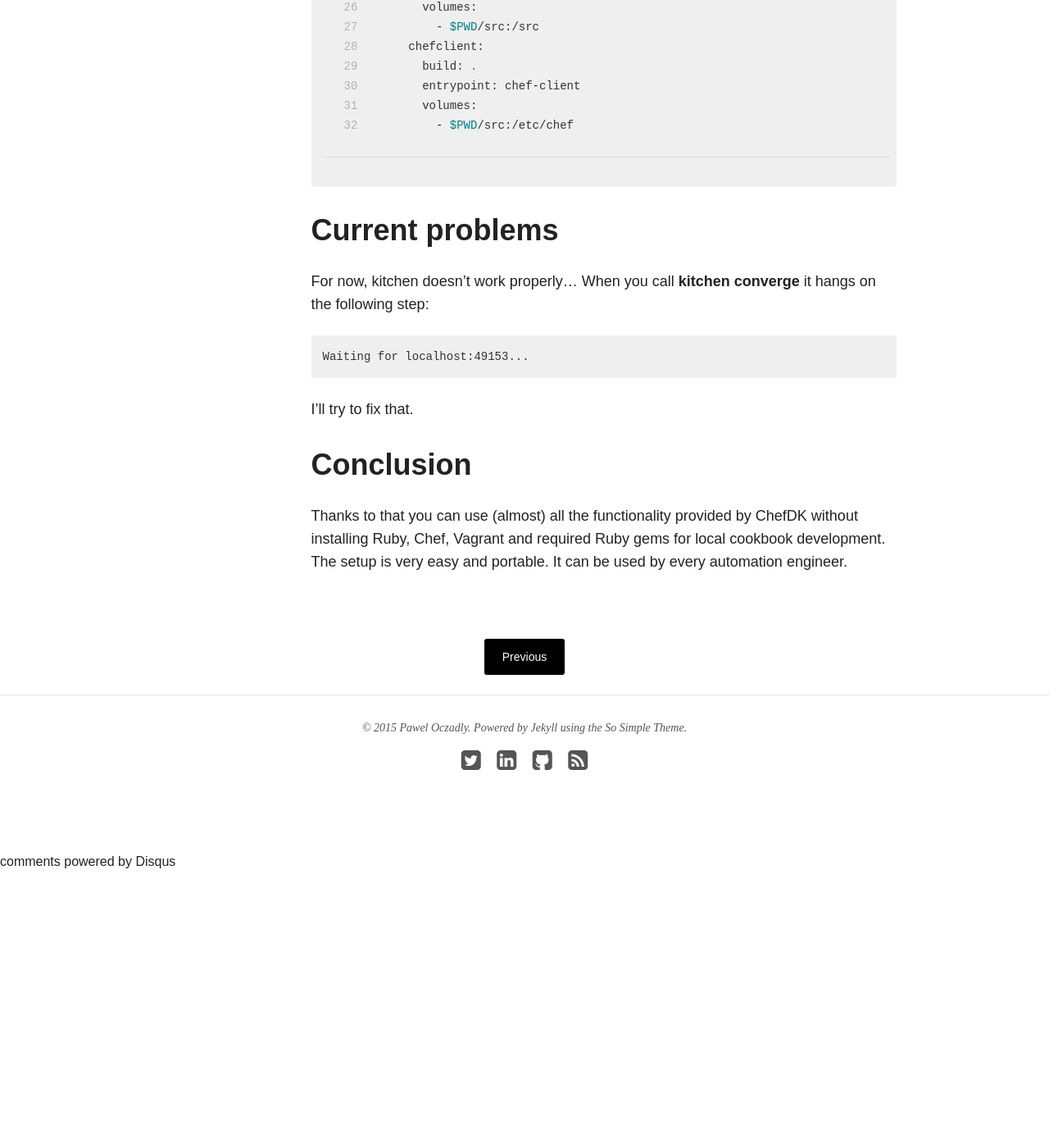
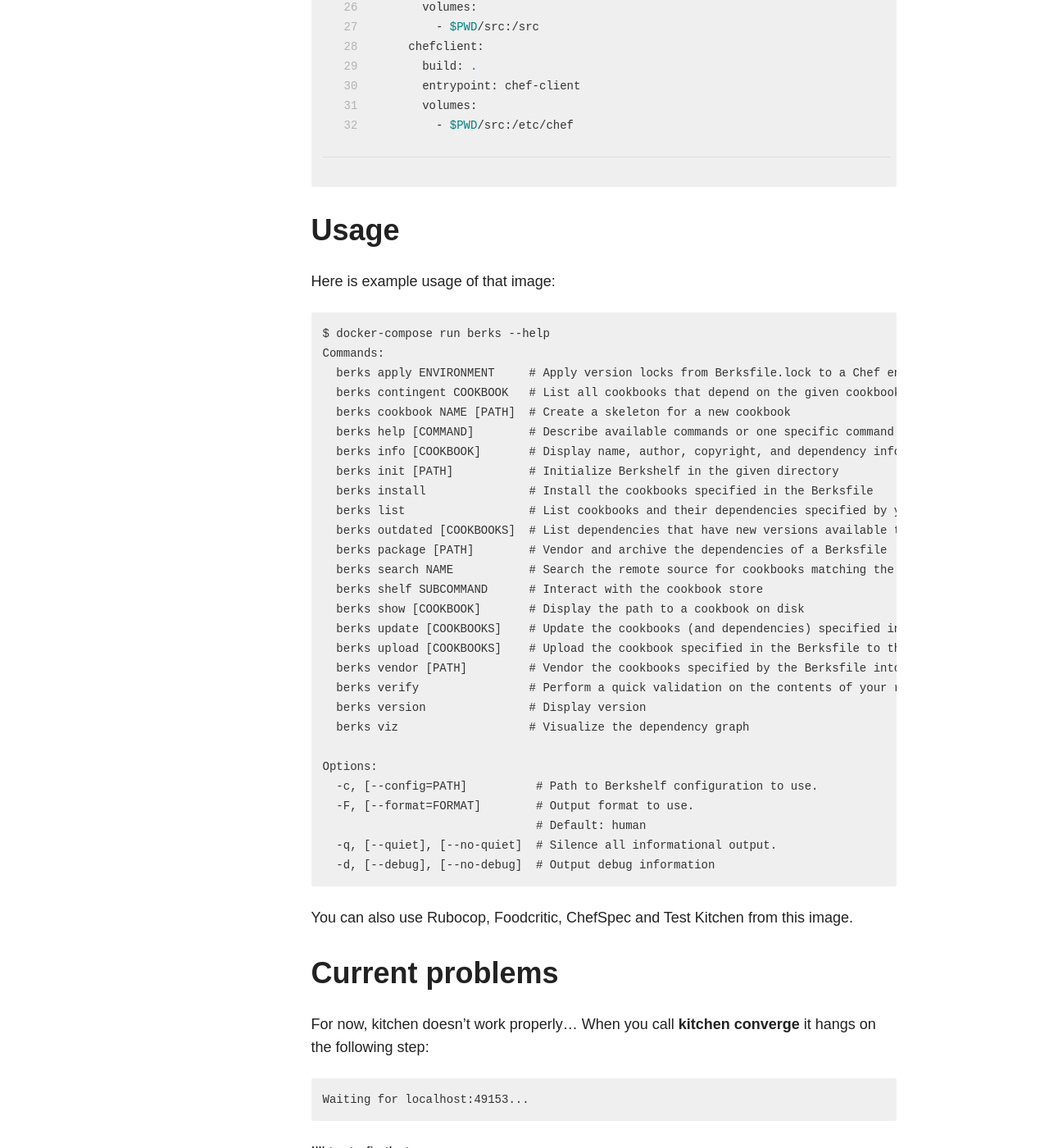
Before and after one commit to paweloczadly/paweloczadly.github.io, a Jekyll site: the page built from _posts/2015-04-03-developing-chef-cookbook-with-the-help-of-docker.md, in a window 1280 px wide and 1400 px high, scrolled down 2796 px. Shown: the whole window at 82% size. Built offline with Jekyll 4.4.1, drawn with Linux system fonts in a browser that asks for light colours; nearby versions of some CDN libraries; comment, search, counter and statistics services are not loaded; before the commit the page ends 3859 px from its top, so only the background shows below that.

Commit message:
2015-04-03 example usage

```diff
--- a/_posts/2015-04-03-developing-chef-cookbook-with-the-help-of-docker.md
+++ b/_posts/2015-04-03-developing-chef-cookbook-with-the-help-of-docker.md
@@ -83,6 +83,43 @@
     - $PWD/src:/etc/chef
 {% endhighlight %}
 
+# Usage
+
+Here is example usage of that image:
+
+
+    $ docker-compose run berks --help
+    Commands:
+      berks apply ENVIRONMENT     # Apply version locks from Berksfile.lock to a Chef environment
+      berks contingent COOKBOOK   # List all cookbooks that depend on the given cookbook in your Berksfile
+      berks cookbook NAME [PATH]  # Create a skeleton for a new cookbook
+      berks help [COMMAND]        # Describe available commands or one specific command
+      berks info [COOKBOOK]       # Display name, author, copyright, and dependency information about a cookbook
+      berks init [PATH]           # Initialize Berkshelf in the given directory
+      berks install               # Install the cookbooks specified in the Berksfile
+      berks list                  # List cookbooks and their dependencies specified by your Berksfile
+      berks outdated [COOKBOOKS]  # List dependencies that have new versions available that satisfy their constraints
+      berks package [PATH]        # Vendor and archive the dependencies of a Berksfile
+      berks search NAME           # Search the remote source for cookbooks matching the partial name
+      berks shelf SUBCOMMAND      # Interact with the cookbook store
+      berks show [COOKBOOK]       # Display the path to a cookbook on disk
+      berks update [COOKBOOKS]    # Update the cookbooks (and dependencies) specified in the Berksfile
+      berks upload [COOKBOOKS]    # Upload the cookbook specified in the Berksfile to the Chef Server
+      berks vendor [PATH]         # Vendor the cookbooks specified by the Berksfile into a directory
+      berks verify                # Perform a quick validation on the contents of your resolved cookbooks
+      berks version               # Display version
+      berks viz                   # Visualize the dependency graph
+
+    Options:
+      -c, [--config=PATH]          # Path to Berkshelf configuration to use.
+      -F, [--format=FORMAT]        # Output format to use.
+                                   # Default: human
+      -q, [--quiet], [--no-quiet]  # Silence all informational output.
+      -d, [--debug], [--no-debug]  # Output debug information
+
+
+You can also use Rubocop, Foodcritic, ChefSpec and Test Kitchen from this image.
+
 # Current problems
 
 For now, kitchen doesn't work properly... When you call **kitchen converge** it hangs on the following step:
```
